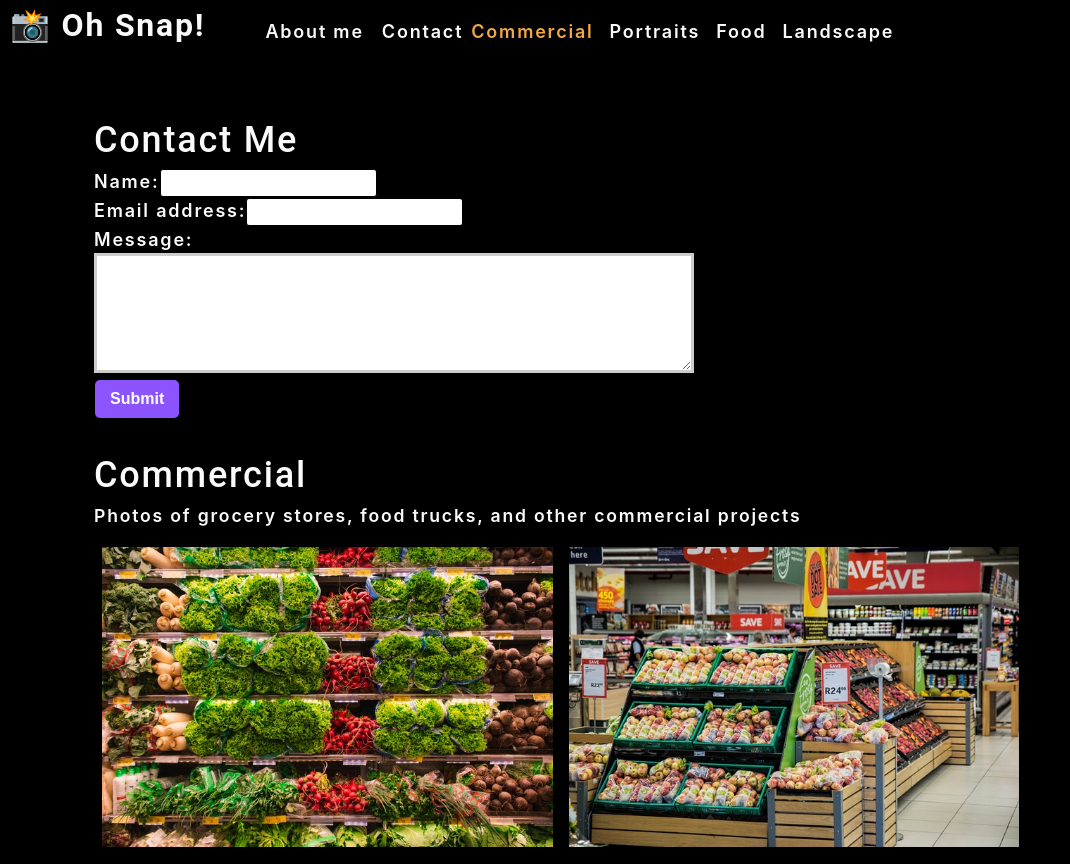
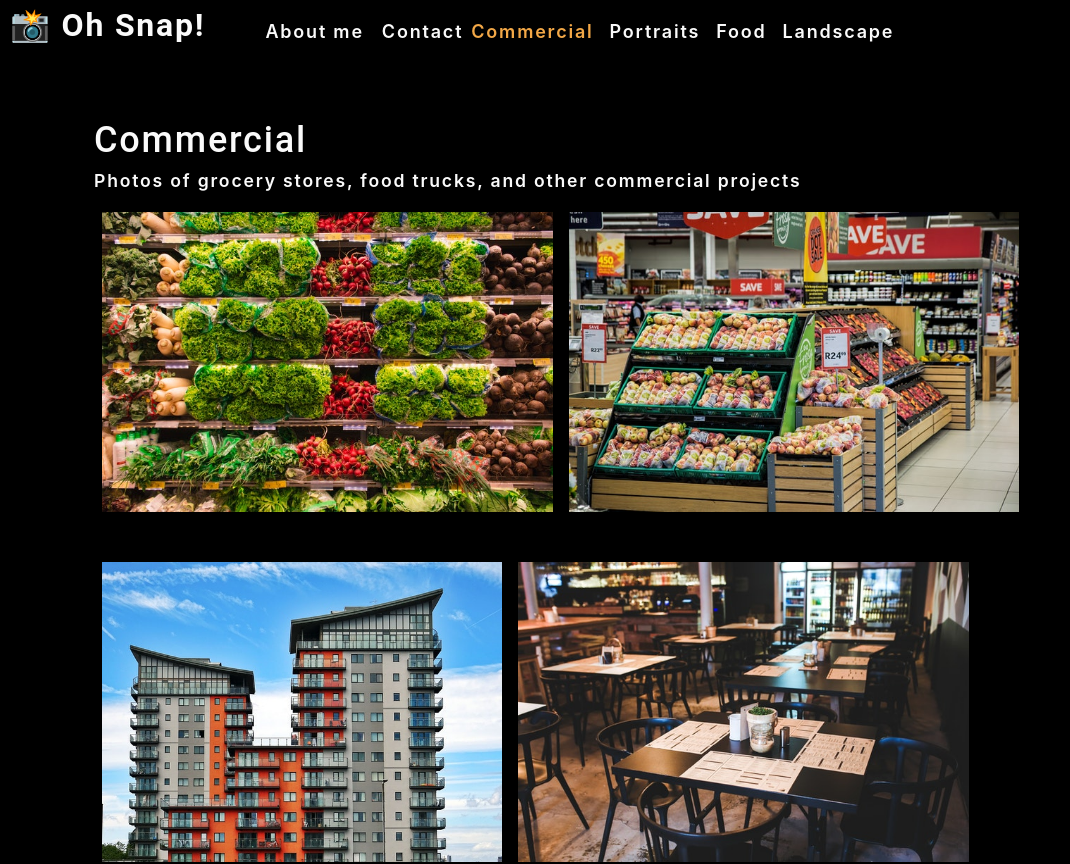
Before and after one commit to jgrossh2/photo-port, a React (Create React App) app: page / in a window 1280 px wide. Shown: the top 864 px of the page, without its empty margins (0-1070 px from the left). Built offline with nearby package versions, Linux system fonts and the light colour scheme.

Commit message:
contact form fixed

```diff
--- a/package.json
+++ b/package.json
@@ -1,5 +1,5 @@
 {
-  "homepage": "http://jgrossh2.github.io/photo-port",
+  "homepage": "https://jgrossh2.github.io/photo-port",
   "name": "photo-port",
   "version": "0.1.0",
   "private": true,
--- a/src/App.js
+++ b/src/App.js
@@ -29,8 +29,7 @@ function App() {
         setContactSelected={setContactSelected}
         ></Nav>
       <main>
-        <ContactForm></ContactForm>
-        {!contactSelected ? (
+      {!contactSelected ? (
           <>
             <Gallery currentCategory={currentCategory}></Gallery>
             <About></About>
--- a/src/components/Contact/index.js
+++ b/src/components/Contact/index.js
@@ -4,7 +4,7 @@ import { validateEmail } from '../../utils/helpers';
 function ContactForm() {
         // sets form to empty strings, clearing unput fields
     // formState has 3 keyvalue pairs to represent inputs
-    const [formState, setFormState] = useState({ name:' ', email: ' ', message: ' '});
+    const [formState, setFormState] = useState({ name:'', email: '', message: ''});
     const [errorMessage, setErrorMessage] = useState('');
     const { name, email, message } = formState;
 
```
Also changed, not shown: 1 other file (tests, documents, lock files or other folders).
